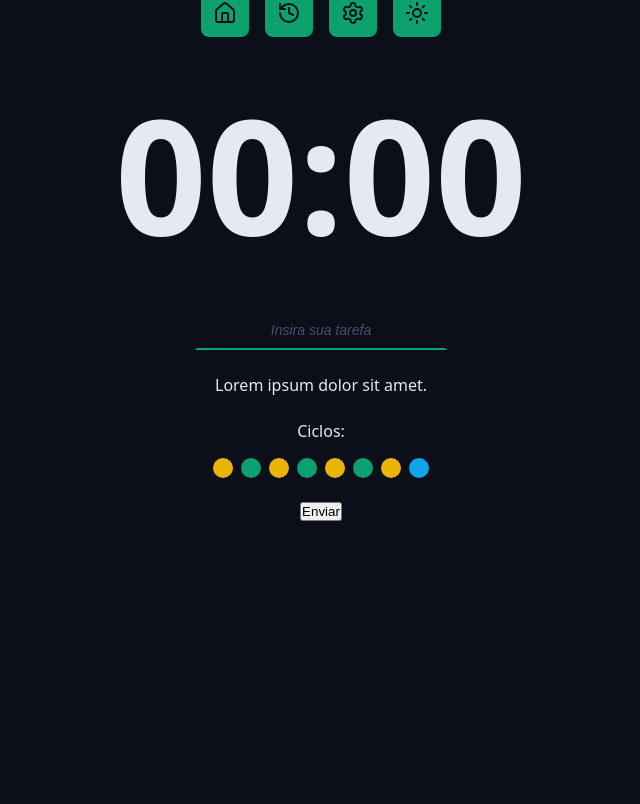
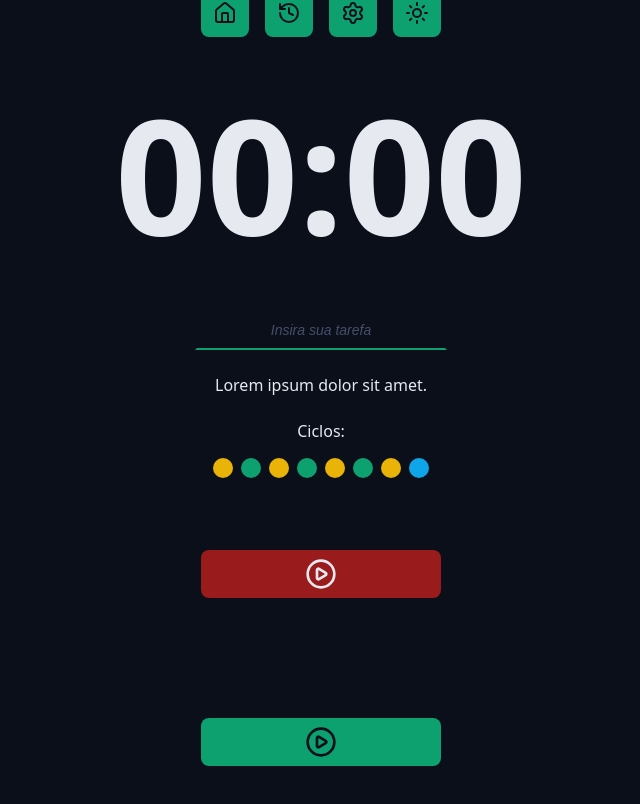
Before and after one commit to sidney-cardoso/pomoApp, a React (Vite) app: page / in a window 1280 px wide. Shown: the part 232-1036 px from the top of the page, without its empty margins (319-959 px from the left). Before the commit the page ends 800 px from the top, so only its background shows below. Built offline with nearby package versions, Linux system fonts and the light colour scheme.

Commit message:
Componente de Botão reutilizável

```diff
--- a/src/App.tsx
+++ b/src/App.tsx
@@ -7,6 +7,8 @@
 import { CountDown } from './components/CountDown';
 import { Input } from './components/Input';
 import { Cycles } from './components/Cycles';
+import { Button } from './components/Button';
+import { PlayCircleIcon } from 'lucide-react';
 
 export function App() {
 	return (
@@ -43,7 +45,7 @@
 					</div>
 
 					<div className='form-row'>
-						<button>Enviar</button>
+						<Button icon={<PlayCircleIcon />} />
 					</div>
 				</form>
 			</Container>
--- /dev/null
+++ b/src/components/Button/index.tsx
@@ -0,0 +1,19 @@
+import styles from './styles.module.css';
+
+type ButtonProps = {
+	icon: React.ReactNode;
+	color?: 'green' | 'red';
+} & React.ComponentProps<'button'>;
+
+export function Button({ icon, color = 'green', ...props }: ButtonProps) {
+	return (
+		<>
+			<button {...props} className={`${styles.button} ${styles['red']}`}>
+				{icon}
+			</button>
+			<button {...props} className={`${styles.button} ${styles[color]}`}>
+				{icon}
+			</button>
+		</>
+	);
+}
--- /dev/null
+++ b/src/components/Button/styles.module.css
@@ -0,0 +1,37 @@
+.button {
+	background: var(--primary);
+	color: var(--text-over-primary);
+
+	display: flex;
+	align-items: center;
+	justify-content: center;
+
+	min-width: 24rem;
+	padding: 0.8rem;
+	margin: 4.8rem 0;
+
+	border: none;
+	border-radius: 0.8rem;
+
+	cursor: pointer;
+	transition: 0.2s all ease-in-out;
+}
+
+.button svg {
+	width: 3.2rem;
+	height: 3.2rem;
+}
+
+.button:hover {
+	filter: brightness(80%);
+}
+
+.green {
+	background: var(--primary);
+	color: var(--text-over-primary);
+}
+
+.red {
+	background: var(--error);
+	color: var(--text-over-error);
+}
```
